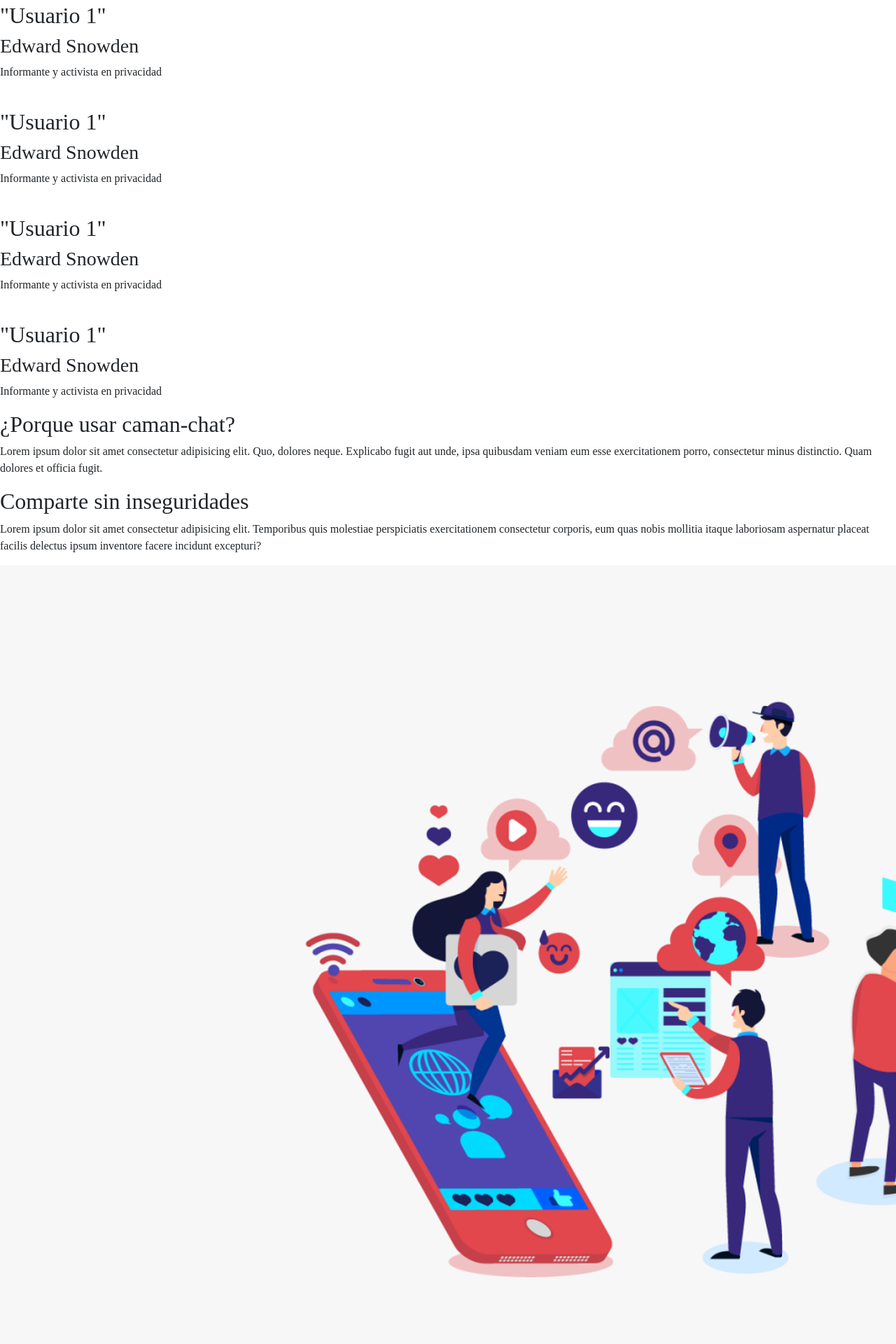
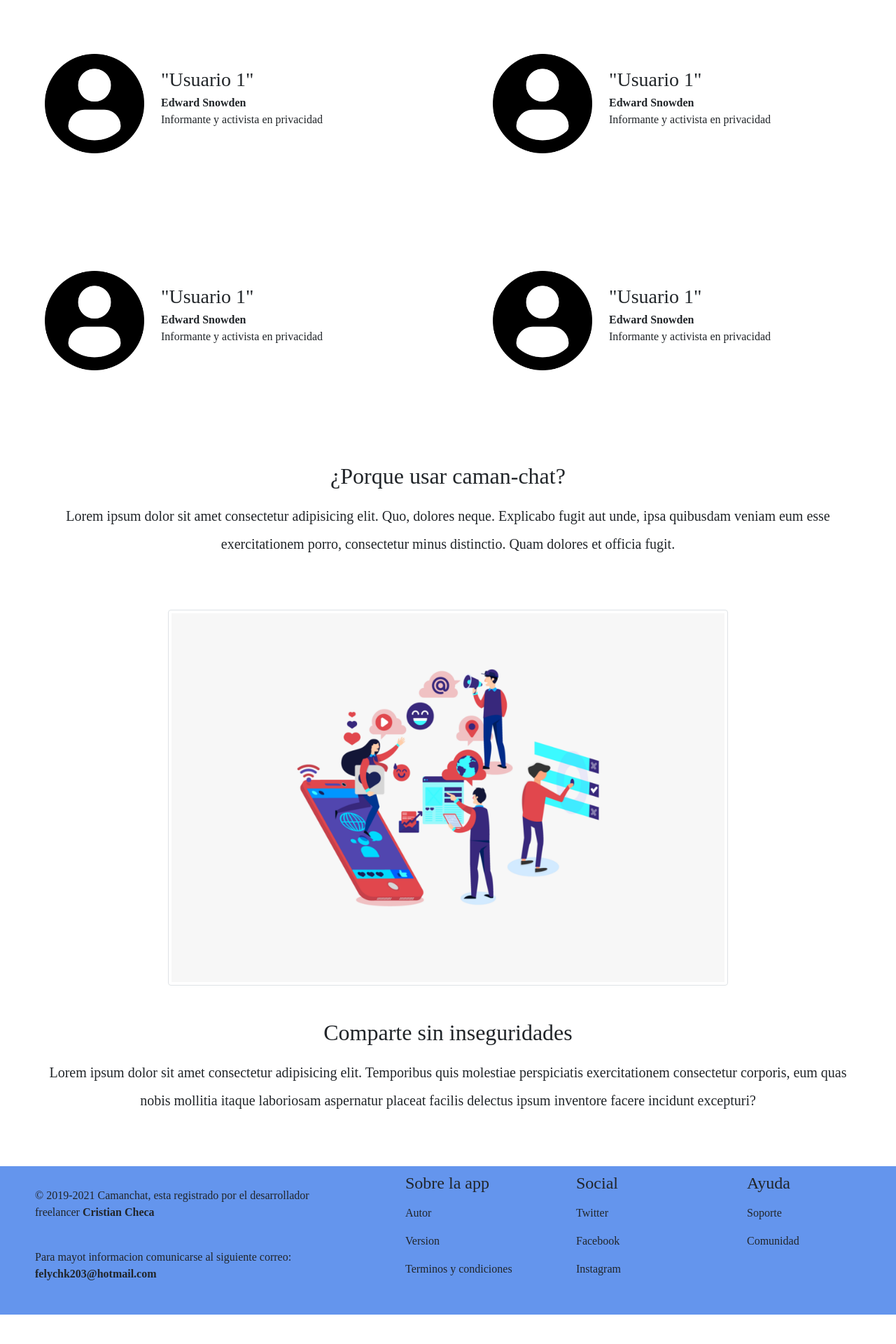
Before and after one commit to Chek97/Caman-Chat, a PHP site: page /Views/landing/landing.php in a window 1280 px wide; the page is wider, and only the part inside the window is pictured. Shown: the part 535-2455 px from the top of that part at 70% size. After the commit the page ends 2413 px from the top of that part, so only its background shows below. Run offline with PHP 8.4, Linux system fonts and the light colour scheme; some libraries are stand-ins or nearby versions; some web fonts are replaced.

Commit message:
estilos de la landing page completados

```diff
--- /dev/null
+++ b/Public/css/footer_styles.css
@@ -0,0 +1,34 @@
+footer {
+    background-color: #6495ed;
+    display: flex;
+    justify-content: space-between;
+    padding: 10px 30px;
+}
+
+.footer-section__info {
+    font-size: 16px;
+    width: 40%;
+    padding: 20px;
+}
+
+.footer-section__info p a {
+    font-weight: bold;
+    color: #212529;
+}
+
+.footer-section__about, .footer-section__social, .footer-section__help {
+    width: 15%;
+}
+
+.footer-section__about h3, .footer-section__social h3, .footer-section__help h3 {
+    font-family: Monserrat-Semibold;
+    font-size: 24px;
+}
+
+.footer-section__about ul, .footer-section__social ul, .footer-section__help ul {
+    list-style-type: none;
+}
+
+.footer-section__about ul li a, .footer-section__social ul li a, .footer-section__help ul li a{
+    color: #212529;
+}
--- a/Public/css/main_styles.css
+++ b/Public/css/main_styles.css
@@ -28,6 +28,76 @@ body {
     font-family: Monserrat-Regular !important;
 }
 
-footer {
-    background-color: cornflowerblue;
+/* --------------Principal--------------------- */
+.header-landing {
+    display: flex;
+    width: 100%;
+    height: 450px;
+    background-color: #dbdada;
 }
+
+.header-landing section {
+    width: 50%;
+    padding: 20px;
+    margin: 15px 0;
+}
+
+.image-one-container {
+    width: 50%;
+}
+
+.image-one-container img {
+    width: 100%;
+    height: 100%;
+}
+
+.button-landing {
+    background-color: #6495ed !important;
+    color: #fff !important;
+    font-size: 28px !important;
+}
+
+.landing-comments {
+    display: flex;
+    flex-wrap: wrap;
+}
+
+.landing-comments__article {
+    display: flex;
+    width: 50%;
+    padding: 80px 60px;
+}
+
+.landing-comments__article img {
+    border: none;
+}
+
+.landing-comments__article--info {
+    padding: 20px;
+    text-align: justify;
+}
+
+.landing-comments__article--info > blackquote {
+    font-family: Monserrat-Semibold;
+    width: 100%;
+    font-size: 28px;
+}
+
+.landing-info-page {
+    text-align: center;
+}
+
+.landing-info-page article {
+    padding: 3em;
+}
+
+.landing-info-page article h2 {
+    font-family: Monserrat-Bold;
+    font-size: 32px;
+}
+
+.landing-info-page article p {
+    font-size: 20px;
+    line-height: 2.5rem;
+    padding: 10px 0;
+}
--- /dev/null
+++ b/Public/css/navbar_styles.css
@@ -0,0 +1,27 @@
+.navbar-custom-content {
+    background-color: #6495ed;
+    padding: 15px 30px;
+}
+
+.navbar-custom-content a {
+    color: #fff;
+    font-size: 20px;
+    margin: 0 10px;
+}
+
+.navbar-link-custom:hover {
+    border-bottom: 2px solid #000;
+    color: #000;
+    transition: border .1000ms ease;
+}
+
+.navbar-link-login {
+    border: 1px solid #fff;
+    border-radius: 4px;
+}
+
+.navbar-link-login:hover {
+    background-color: #fff;
+    color: #6495ed;
+    cursor: pointer;
+}
--- a/Views/includes/footer.php
+++ b/Views/includes/footer.php
@@ -1,32 +1,32 @@
 <footer>
-    <section>
+    <section class="footer-section__info">
         <p>
             &copy; 2019-2021 Camanchat, esta registrado por el desarrollador freelancer <strong>Cristian Checa</strong>
         </p>
         <br>
         <p>Para mayot informacion comunicarse al siguiente correo: <a href="#">felychk203@hotmail.com</a></p>
     </section>
-    <section>
+    <section class="footer-section__about">
         <h3>Sobre la app</h3>
         <ul>
-            <li><a href="#">Autor</a></li>
-            <li><a href="#">Version</a></li>
-            <li><a href="#">Terminos y condiciones</a></li>
+            <li class="pt-2 pb-2"><a href="#">Autor</a></li>
+            <li class="pt-2 pb-2"><a href="#">Version</a></li>
+            <li class="pt-2 pb-2"><a href="#">Terminos y condiciones</a></li>
         </ul>
     </section>
-    <section>
+    <section class="footer-section__social">
         <h3>Social</h3>
         <ul>
-            <li><a href="#">Twitter</a></li>
-            <li><a href="#">Facebook</a></li>
-            <li><a href="#">Instagram</a></li>
+            <li class="pt-2 pb-2"><a href="#">Twitter</a></li>
+            <li class="pt-2 pb-2"><a href="#">Facebook</a></li>
+            <li class="pt-2 pb-2"><a href="#">Instagram</a></li>
         </ul>
     </section>
-    <section>
+    <section class="footer-section__help">
         <h3>Ayuda</h3>
         <ul>
-            <li><a href="#">Soporte</a></li>
-            <li><a href="#">Comunidad</a></li>
+            <li class="pt-2 pb-2"><a href="#">Soporte</a></li>
+            <li class="pt-2 pb-2"><a href="#">Comunidad</a></li>
         </ul>
     </section>
 </footer>
--- a/Views/includes/header.php
+++ b/Views/includes/header.php
@@ -3,4 +3,7 @@
 <meta name="viewport" content="width=device-width, initial-scale=1.0">
 <link rel="stylesheet" href="../../Public/css/main_styles.css">
 <link rel="stylesheet" href="../../Public/css/bootstrap.min.css">
+<link rel="stylesheet" href="../../Public/css/navbar_styles.css">
+<link rel="stylesheet" href="../../Public/css/footer_styles.css">
+<link rel="shortcut icon" href="../../Public/img/logo.png" />
 <script src="https://kit.fontawesome.com/666fa8e715.js" crossorigin="anonymous"></script>
--- a/Views/includes/navbar.php
+++ b/Views/includes/navbar.php
@@ -1,6 +1,6 @@
-<nav class="navbar navbar-expand-lg navbar-light bg-light">
-    <a class="navbar-brand" href="#">
-        <img src="/docs/4.6/assets/brand/bootstrap-solid.svg" width="30" height="30" class="d-inline-block align-top" alt="">
+<nav class="navbar navbar-expand-lg navbar-custom-content">
+    <a class="navbar-brand" href="../../index.php">
+        <img src="../../Public/img/logo.png" width="30" height="30" class="d-inline-block image-logo align-top" alt="">
         CamanChat
     </a>
     <button class="navbar-toggler" type="button" data-toggle="collapse" data-target="#navbarNav" aria-controls="navbarNav" aria-expanded="false" aria-label="Toggle navigation">
@@ -8,14 +8,14 @@
     </button>
     <div class="collapse navbar-collapse" id="navbarNav">
         <ul class="navbar-nav ml-auto">
-            <li class="nav-item active">
-                <a class="nav-link" href="../landing/landing.php">Inicio <span class="sr-only">(current)</span></a>
+            <li class="nav-item">
+                <a class="nav-link navbar-link-custom" href="../landing/landing.php">Inicio</a>
             </li>
             <li class="nav-item">
-                <a class="nav-link" href="../landing/about.php">Sobre la applicacion</a>
+                <a class="nav-link navbar-link-custom" href="../landing/about.php">Sobre la applicacion</a>
             </li>
             <li class="nav-item">
-                <a class="nav-link" href="../login/login.php">Iniciar Session</a>
+                <a class="nav-link navbar-link-login" href="../login/login.php">Iniciar Session</a>
             </li>
         </ul>
     </div>
--- a/Views/landing/landing.php
+++ b/Views/landing/landing.php
@@ -6,7 +6,7 @@
 </head>
 <body>
     <?php include('../includes/navbar.php'); ?>
-    <header>
+    <header class="header-landing">
         <section>
             <h1>CAMAN CHAT</h1>
             <p>
@@ -16,43 +16,70 @@
                perferendis quia nesciunt reprehenderit iure explicabo,
                porro ducimus ut nihil.
             </p>
-            <button class="btn btn-primary">Hola mundo</button>
+            <div style="text-align: center;">
+                <button class="button-landing btn">Empieza Ya</button>
+            </div>
         </section>
+        <div class="image-one-container">
             <img src="../../Public/img/Background_1.jpg" alt="imagen1">
+        </div>
     </header>
-    <section>
-        <article>
-            <img src="#" alt="">
-            <h2>"Usuario 1"</h2>
-            <h3>Edward Snowden</h3>
-            <p>Informante y activista en privacidad</p>
+    <section class="landing-comments">
+        <article class="landing-comments__article">
+            <img src="../../Public/img/profile-user.png" class="img img-thumbnail" width="150" height="150" alt="usuario 1">
+            <div class="landing-comments__article--info">
+                <blackquote>"Usuario 1"</blackquote>
+                <p>
+                    <strong>Edward Snowden</strong>
+                    <br>
+                    Informante y activista en privacidad
+                </p>
+            </div>
         </article>
-        <article>
-            <img src="#" alt="">
-            <h2>"Usuario 1"</h2>
-            <h3>Edward Snowden</h3>
-            <p>Informante y activista en privacidad</p>
+        <article class="landing-comments__article">
+            <img src="../../Public/img/profile-user.png" class="img img-thumbnail" width="150" height="150" alt="usuario 2">
+            <div class="landing-comments__article--info">
+                <blackquote>"Usuario 1"</blackquote>
+                <p>
+                    <strong>Edward Snowden</strong>
+                    <br>
+                    Informante y activista en privacidad
+                </p>
+            </div>
         </article>
-        <article>
-            <img src="#" alt="">
-            <h2>"Usuario 1"</h2>
-            <h3>Edward Snowden</h3>
-            <p>Informante y activista en privacidad</p>
+        <article class="landing-comments__article">
+            <img src="../../Public/img/profile-user.png" class="img img-thumbnail" width="150" height="150" alt="usuario 3">
+            <div class="landing-comments__article--info">
+                <blackquote>"Usuario 1"</blackquote>
+                <p>
+                    <strong>Edward Snowden</strong>
+                    <br>
+                    Informante y activista en privacidad
+                </p>
+            </div>
         </article>
-        <article>
-            <img src="#" alt="">
-            <h2>"Usuario 1"</h2>
-            <h3>Edward Snowden</h3>
-            <p>Informante y activista en privacidad</p>
+        <article class="landing-comments__article">
+            <img src="../../Public/img/profile-user.png" class="img img-thumbnail" width="150" height="150" alt="usuario 4">
+            <div class="landing-comments__article--info">
+                <blackquote>"Usuario 1"</blackquote>
+                <p>
+                    <strong>Edward Snowden</strong>
+                    <br>
+                    Informante y activista en privacidad
+                </p>
+            </div>
         </article>
     </section>
-    <section>
+    <section class="landing-info-page">
+        <article>
             <h2>¿Porque usar caman-chat?</h2>
             <p>
                 Lorem ipsum dolor sit amet consectetur adipisicing elit.
                 Quo, dolores neque. Explicabo fugit aut unde, ipsa quibusdam veniam eum esse exercitationem porro,
                 consectetur minus distinctio. Quam dolores et officia fugit.
             </p>
+        </article>
+        <img src="../../Public/img/Background_2.png" class="img img-thumbnail" width="800" height="500" alt="imagen 2">
         <article>
             <h2>Comparte sin inseguridades</h2>
             <p>
@@ -61,7 +88,6 @@
                 eum quas nobis mollitia itaque laboriosam aspernatur placeat facilis delectus ipsum
                 inventore facere incidunt excepturi?
             </p>
-            <img src="../../Public/img/Background_2.png" alt="imagen 2">
         </article>
     </section>
     <?php include_once('../includes/footer.php'); ?>
```
Also changed, not shown: Public/img/logo.png (added), Public/img/profile-user.png (added). Lines whose indentation alone changed are shown as unchanged.
